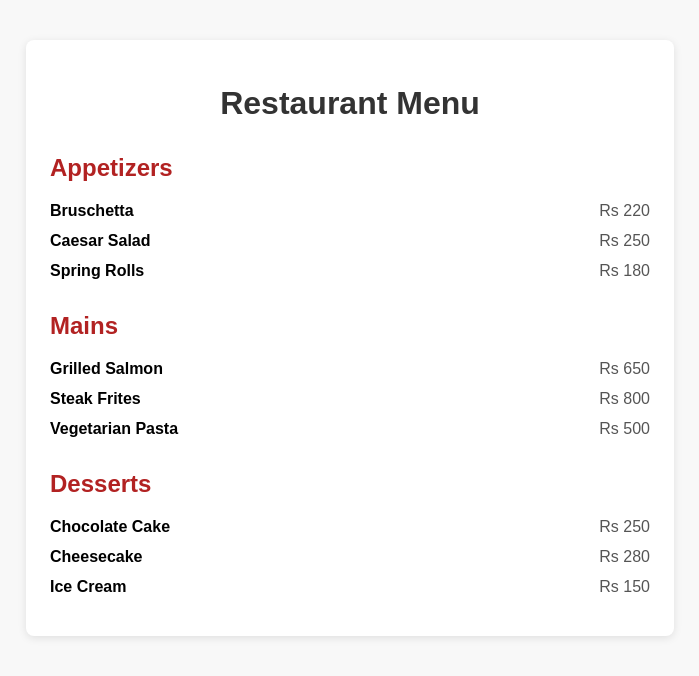
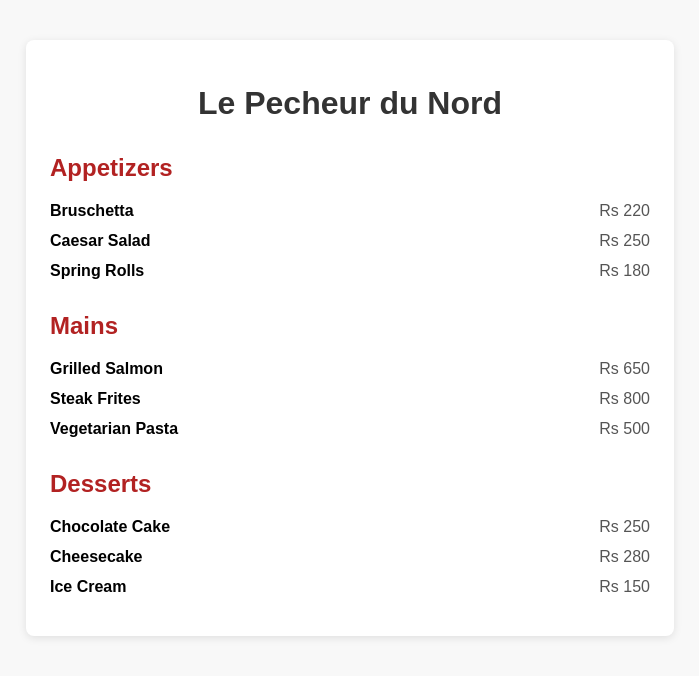
Before and after one commit to tonyfran94/lepecheurdunord, a plain HTML site: page menu.html in a window 1280 px wide. Shown: the whole page, without its empty margins (290-989 px from the left). Drawn offline with Linux system fonts and the light colour scheme.

Commit message:
menu.html

```diff
--- a/menu.html
+++ b/menu.html
@@ -37,7 +37,7 @@
 </head>
 <body>
     <div class="container">
-        <h1>Restaurant Menu</h1>
+        <h1>Le Pecheur du Nord</h1>
         <!-- Owner controls removed. Only menu is visible to customers. -->
         <h2>Appetizers</h2>
         <ul>
```
